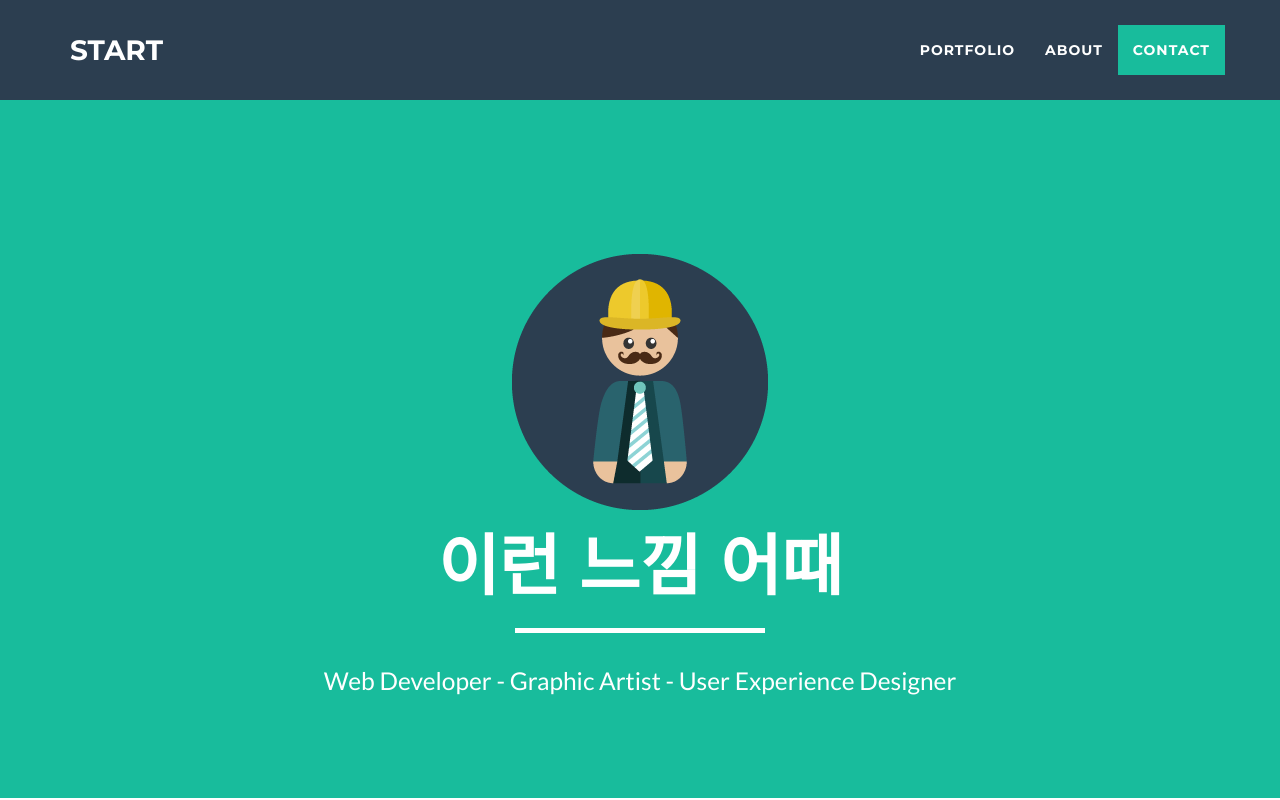
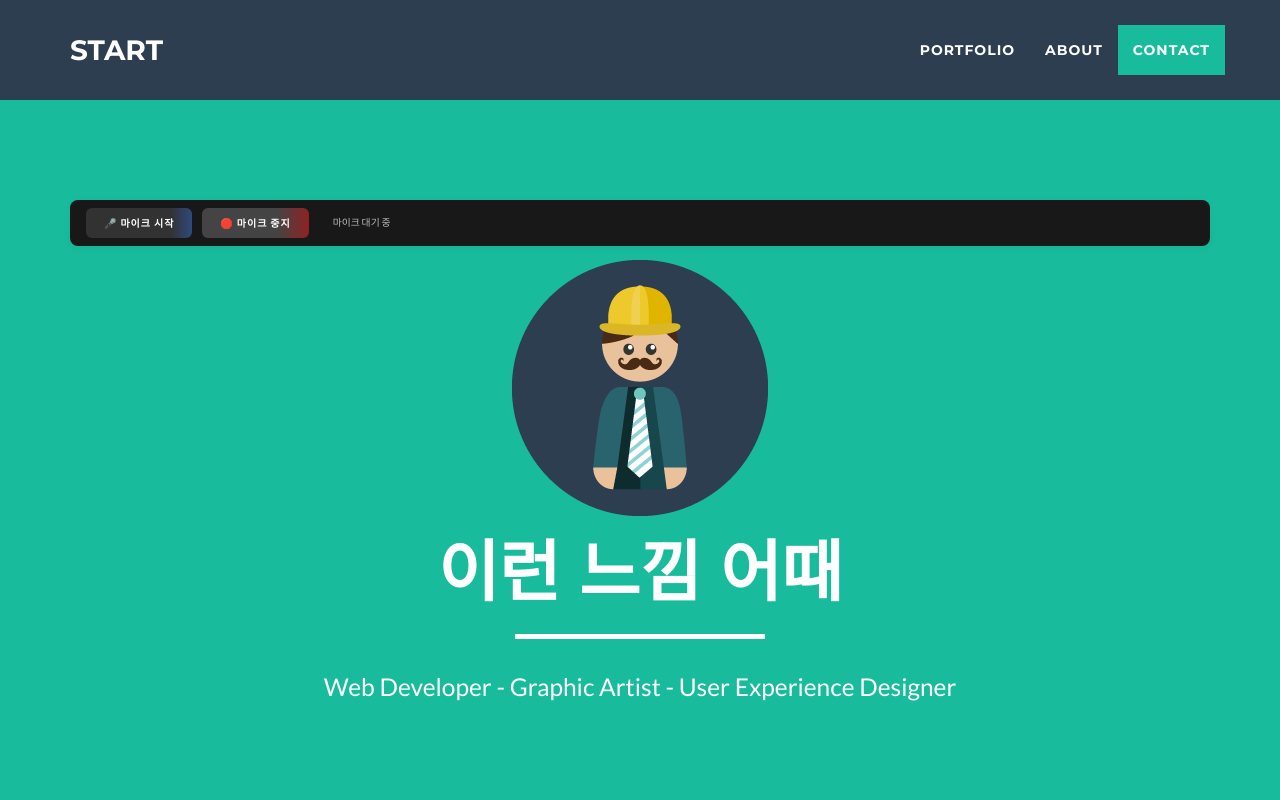
Before and after one commit to 2rochi17/2rochi17.github.io, a website: page index.html in a window 1280 px wide. Shown: the top 800 px of the page. Drawn offline with nearby package versions, Linux system fonts and the light colour scheme; files that its build step writes are made by us from their sources.

Commit message:
Update index.html

```diff
--- a/index.html
+++ b/index.html
@@ -68,31 +68,31 @@
     </nav>
 
     <!-- Header -->
-    <div id="mic-control" style="
-      display: flex; align-items: center; gap: 10px;
-      background: #181818; border-radius: 8px; padding: 8px 16px;
-      box-shadow: 0 2px 8px rgba(0,0,0,0.06); margin-top: 8px;
-    ">
-      <button id="startMicBtn" style="
-        background: linear-gradient(90deg,#323232 80%,#2e4a7d 100%);
-        color: #fff; border: none; padding: 8px 18px; font-size: 1rem;
-        border-radius: 6px; cursor: pointer; transition: background 0.2s;
-        font-weight: 600; letter-spacing: 1px;
-      ">
-        🎤 마이크 시작
-      </button>
-      <button id="stopMicBtn" style="
-        background: linear-gradient(90deg,#444 70%,#8f2222 100%);
-        color: #fff; border: none; padding: 8px 18px; font-size: 1rem;
-        border-radius: 6px; cursor: pointer; transition: background 0.2s;
-        font-weight: 600; letter-spacing: 1px;
-      " disabled>
-        🛑 마이크 중지
-      </button>
-      <span id="micStatus" style="margin-left:14px; color:#bbbbbb; font-size:0.98rem;">
-        마이크 대기 중
-      </span>
-    </div>
+    <header>
+      <div class="container" id="maincontent" tabindex="-1">
+        <!-- 마이크 버튼 영역 추가 -->
+        <div id="mic-control" style="display: flex; align-items: center; gap: 10px; background: #181818; border-radius: 8px; padding: 8px 16px; box-shadow: 0 2px 8px rgba(0,0,0,0.06); margin-bottom: 14px;">
+          <button id="startMicBtn" style="background: linear-gradient(90deg,#323232 80%,#2e4a7d 100%); color: #fff; border: none; padding: 8px 18px; font-size: 1rem; border-radius: 6px; cursor: pointer; transition: background 0.2s; font-weight: 600; letter-spacing: 1px;">
+            🎤 마이크 시작
+          </button>
+          <button id="stopMicBtn" style="background: linear-gradient(90deg,#444 70%,#8f2222 100%); color: #fff; border: none; padding: 8px 18px; font-size: 1rem; border-radius: 6px; cursor: pointer; transition: background 0.2s; font-weight: 600; letter-spacing: 1px;" disabled>
+            🛑 마이크 중지
+          </button>
+          <span id="micStatus" style="margin-left:14px; color:#bbbbbb; font-size:0.98rem;">마이크 대기 중</span>
+        </div>
+        <!-- 기존 header 내용 -->
+        <div class="row">
+          <div class="col-lg-12">
+            <img class="img-responsive" src="img/profile.png" alt="">
+            <div class="intro-text">
+              <h1 class="name">이런 느낌 어때 </h1>
+              <hr class="star-light">
+              <span class="skills">Web Developer - Graphic Artist - User Experience Designer</span>
+            </div>
+          </div>
+        </div>
+      </div>
+    </header>
 
     <header>
         <div class="container" id="maincontent" tabindex="-1">
```
